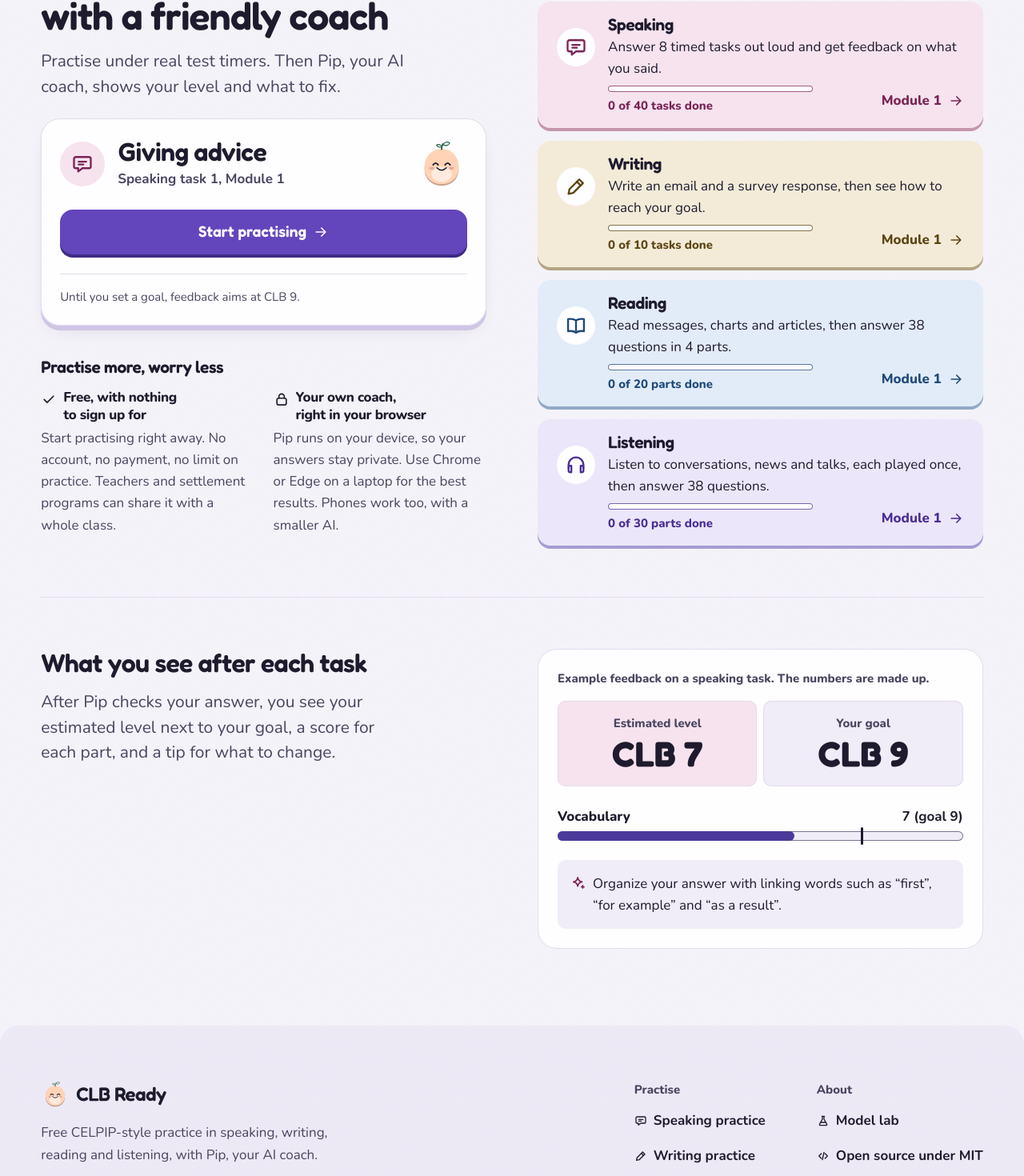
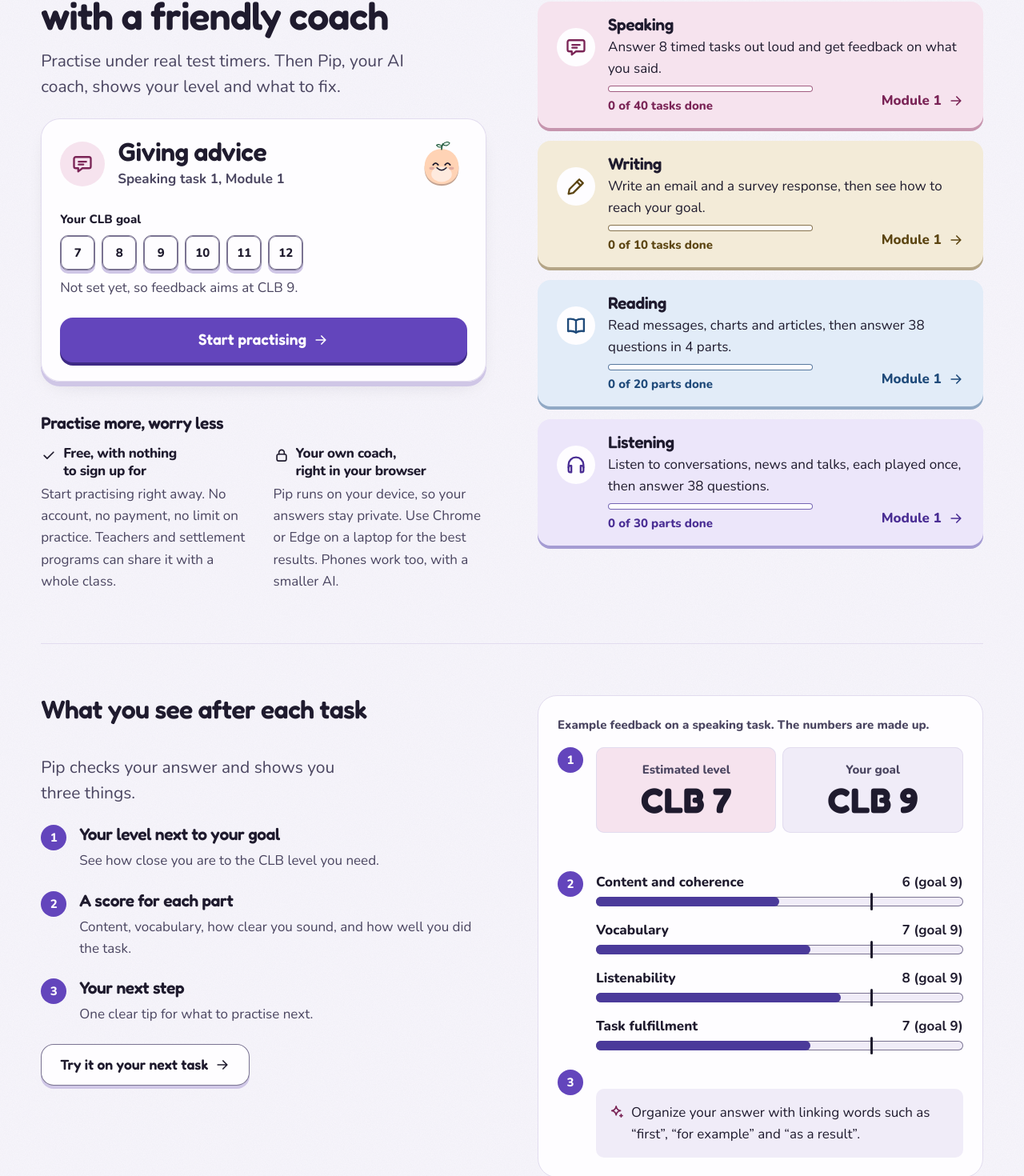
Before and after one commit to JasleenMinhas578/CLB_Ready, a React (Vite) app: page / in a window 1280 px wide. Shown: the part 181-1651 px from the top of the page at 80% size. Built offline with nearby package versions, Linux system fonts and the light colour scheme.

Commit message:
Add a goal picker above Start and number the example feedback parts

```diff
--- a/src/features/home/HomeScreen.tsx
+++ b/src/features/home/HomeScreen.tsx
@@ -5,6 +5,7 @@ import { LinkButton } from '@/components/Button';
 import { Icon } from '@/components/Icon';
 import { Pip } from '@/components/Pip';
 import { DEFAULT_GOAL } from '@/domain/attempt';
+import { GOAL_OPTIONS } from '@/domain/goals';
 import { nextTask, skillProgress, taskPath, useProgress } from '@/services/progress/progress';
 import { SkillCard } from './SkillCard';
 
@@ -12,8 +13,23 @@ import { SkillCard } from './SkillCard';
  * Two spreads on one two-column grid. The first is the two ways in: start the next task (left,
  * with the facts under it) or pick a skill (right). The second shows what you get after a task.
  */
+/** The three parts of every result, numbered to match the example card beside them. */
+const EXAMPLE_POINTS = [
+  { title: 'Your level next to your goal', text: 'See how close you are to the CLB level you need.' },
+  { title: 'A score for each part', text: 'Content, vocabulary, how clear you sound, and how well you did the task.' },
+  { title: 'Your next step', text: 'One clear tip for what to practise next.' },
+];
+
+/** Made-up example scores. They average to the CLB 7 shown on the card. */
+const EXAMPLE_SCORES: [string, number][] = [
+  ['Content and coherence', 6],
+  ['Vocabulary', 7],
+  ['Listenability', 8],
+  ['Task fulfillment', 7],
+];
+
 export function HomeScreen() {
-  const { goal } = useSession();
+  const { goal, setGoal } = useSession();
   const progress = useProgress();
   const next = nextTask(progress);
   const overall = skillProgress(progress);
@@ -39,20 +55,28 @@ export function HomeScreen() {
               </div>
               <Pip size={64} className="next-pip" />
             </div>
+            <fieldset className="home-goal-pick">
+              <legend>Your CLB goal</legend>
+              <div className="goal-chips">
+                {GOAL_OPTIONS.map(({ level }) => (
+                  <label key={level} className={`goal-chip ${goal === level ? 'is-selected' : ''}`}>
+                    <input type="radio" name="home-goal" value={level} checked={goal === level} onChange={() => setGoal(level)} />
+                    {level}
+                  </label>
+                ))}
+              </div>
+              {!goal && <p className="home-goal">Not set yet, so feedback aims at CLB {DEFAULT_GOAL}.</p>}
+            </fieldset>
             <LinkButton to={taskPath(next)} className="next-start">
               {isNew ? 'Start practising' : 'Continue practising'} <Icon name="arrow-right" />
             </LinkButton>
+            {!isNew && (
               <div className="next-foot">
-              {!isNew && (
                 <p className="home-done">
                   <Icon name="tick" /> {overall.done} of {overall.total} practice tasks done
                 </p>
+              </div>
             )}
-              {/* The header's goal button is the one way to set it; this only says what feedback aims at. */}
-              <p className="home-goal">
-                {goal ? <>Feedback is aimed at CLB {goal}.</> : <>Until you set a goal, feedback aims at CLB {DEFAULT_GOAL}.</>}
-              </p>
-            </div>
           </div>
         </section>
 
@@ -84,12 +108,28 @@ export function HomeScreen() {
 
       {/* A fixed example of the results screen, built from its own styles. The numbers are not anyone's result. */}
       <section className="home-spread home-more" aria-labelledby="example-title">
+        <div className="example-intro">
+          <h2 id="example-title">What you see after each task</h2>
+          <p className="home-intro">Pip checks your answer and shows you three things.</p>
+          <ol className="example-points">
+            {EXAMPLE_POINTS.map((point, index) => (
+              <li key={point.title}>
+                <span className="example-marker" aria-hidden="true">{index + 1}</span>
                 <div>
-          <h2 id="example-title">What you see after each task</h2>
-          <p className="home-intro">After Pip checks your answer, you see your estimated level next to your goal, a score for each part, and a tip for what to change.</p>
+                  <h3>{point.title}</h3>
+                  <p>{point.text}</p>
+                </div>
+              </li>
+            ))}
+          </ol>
+          <LinkButton to={taskPath(next)} variant="secondary">
+            Try it on your next task <Icon name="arrow-right" />
+          </LinkButton>
         </div>
         <figure className="results-card example-card">
           <figcaption>Example feedback on a speaking task. The numbers are made up.</figcaption>
+          <div className="example-part">
+            <span className="example-marker" aria-hidden="true">1</span>
             <div className="level-pair">
               <div className="is-level">
                 <span>Estimated level</span>
@@ -100,17 +140,30 @@ export function HomeScreen() {
                 <strong>CLB 9</strong>
               </div>
             </div>
+          </div>
+          <div className="example-part">
+            <span className="example-marker" aria-hidden="true">2</span>
+            <ul className="example-scores">
+              {EXAMPLE_SCORES.map(([name, score]) => (
+                <li key={name}>
                   <div className="criterion-head">
-            <span>Vocabulary</span>
-            <strong>7 (goal 9)</strong>
+                    <span>{name}</span>
+                    <strong>{score} (goal 9)</strong>
                   </div>
-          <div className="bar" aria-label="Example vocabulary score: about 7 of 12, goal 9">
-            <span className="bar-fill" style={{ width: `${(7 / 12) * 100}%` }} />
+                  <div className="bar" aria-label={`Example ${name} score: ${score} of 12, goal 9`}>
+                    <span className="bar-fill" style={{ width: `${(score / 12) * 100}%` }} />
                     <span className="bar-goal" style={{ left: `${(9 / 12) * 100}%` }} aria-hidden="true" />
                   </div>
+                </li>
+              ))}
+            </ul>
+          </div>
+          <div className="example-part">
+            <span className="example-marker" aria-hidden="true">3</span>
             <p className="example-tip">
               <Icon name="sparkle" /> <span>Organize your answer with linking words such as “first”, “for example” and “as a result”.</span>
             </p>
+          </div>
         </figure>
       </section>
     </>
--- a/src/styles/screens.css
+++ b/src/styles/screens.css
@@ -93,6 +93,33 @@
   background: var(--surface-sunk); border-radius: var(--radius-sm); color: var(--ink);
 }
 .example-tip .icon { flex: none; margin-top: 0.2rem; color: var(--speaking-ink); }
+/* Goal picker in the next-task card: one tap sets the level feedback aims at. */
+.home-goal-pick { margin: 0; padding: 0; border: 0; min-width: 0; }
+.home-goal-pick legend { padding: 0; margin-bottom: var(--gap-1); font-weight: 800; font-size: var(--step--1); color: var(--ink); }
+.goal-chips { display: flex; flex-wrap: wrap; gap: var(--gap-1); }
+.goal-chip {
+  position: relative; display: grid; place-items: center; min-width: 44px; min-height: 44px; padding: 0 var(--gap-1);
+  border: 1px solid var(--border); border-radius: var(--radius-sm); background: var(--surface);
+  font-weight: 800; color: var(--ink); cursor: pointer;
+}
+.goal-chip input { position: absolute; opacity: 0; inset: 0; margin: 0; cursor: pointer; }
+.goal-chip:has(input:focus-visible) { outline: 3px solid var(--focus); outline-offset: 2px; }
+.goal-chip.is-selected { background: var(--ink); border-color: var(--ink); color: var(--surface); }
+.home-goal-pick .home-goal { margin: var(--gap-1) 0 0; }
+/* The example: numbered points on the left match numbered parts of the card. */
+.example-intro { display: flex; flex-direction: column; align-items: flex-start; gap: var(--gap-3); }
+.example-intro .home-intro { margin: 0; }
+.example-points { list-style: none; margin: 0; padding: 0; display: grid; gap: var(--gap-3); }
+.example-points li { display: grid; grid-template-columns: auto minmax(0, 1fr); gap: var(--gap-2); align-items: start; }
+.example-points h3 { margin: 0 0 var(--gap-1); font-size: var(--step-1); }
+.example-points p { margin: 0; color: var(--ink-soft); max-width: var(--text-width); }
+.example-marker {
+  display: grid; place-items: center; width: 32px; height: 32px; flex: none; border-radius: 50%;
+  font-weight: 800; font-size: var(--step--1); color: var(--accent-ink); background: var(--accent);
+}
+.example-part { display: grid; grid-template-columns: auto minmax(0, 1fr); gap: var(--gap-2); align-items: start; }
+.example-part + .example-part { margin-top: var(--gap-3); }
+.example-scores { list-style: none; margin: 0; padding: 0; display: grid; gap: var(--gap-2); }
 
 /* Practise more, worry less: two short facts side by side under the next-task card, each led by a small icon */
 .fact-list { list-style: none; margin: 0; padding: 0; display: grid; grid-template-columns: repeat(2, minmax(0, 1fr)); gap: var(--gap-3); }
```
Lines whose indentation alone changed are shown as unchanged.
